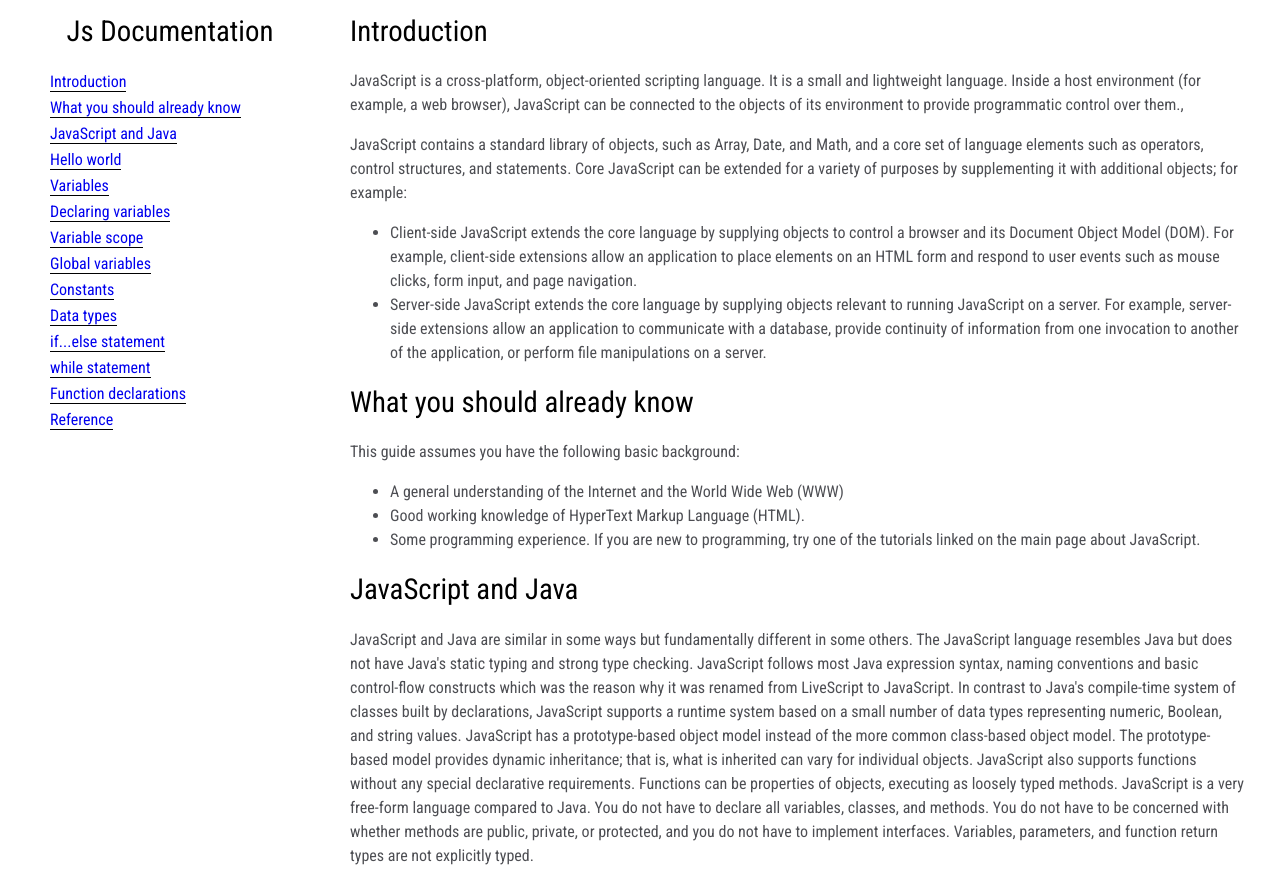
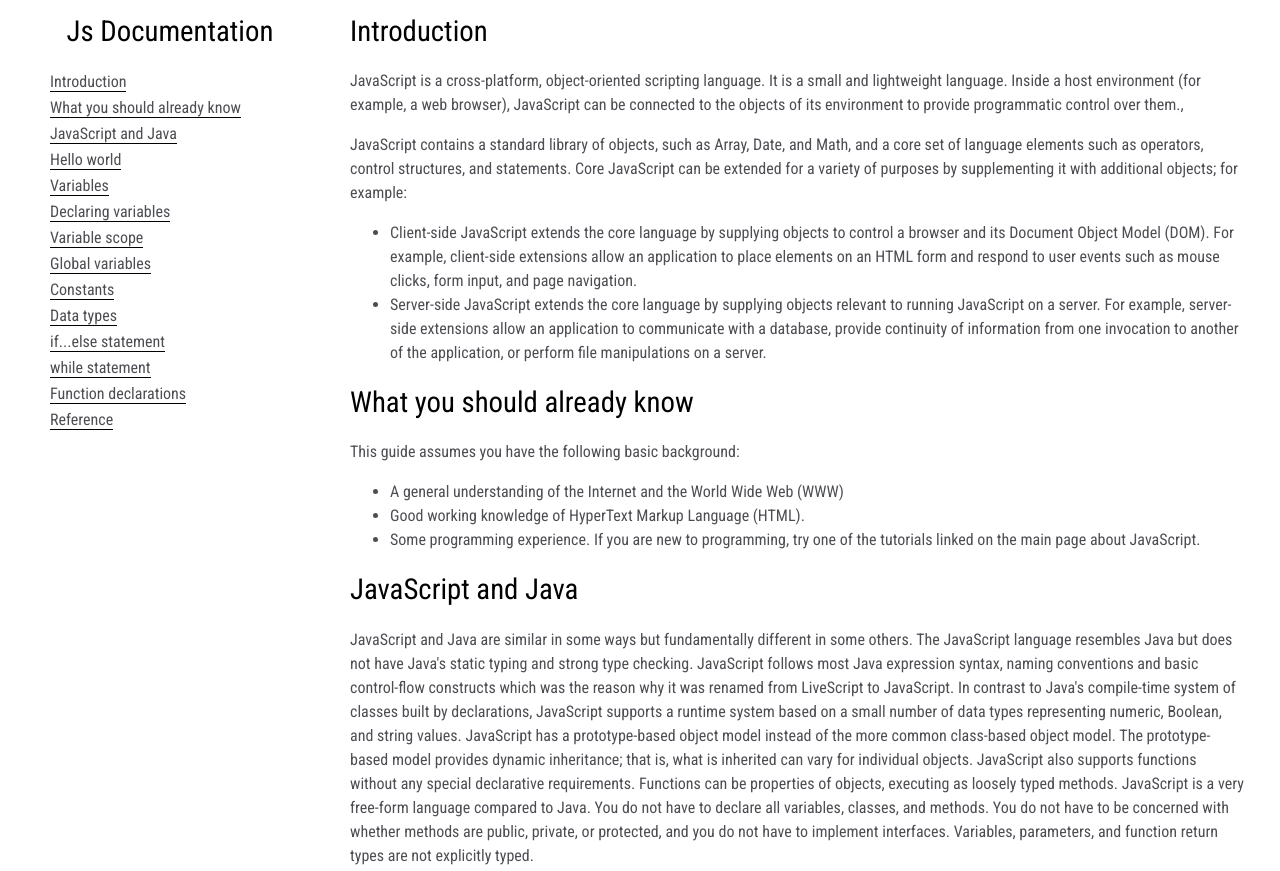
Before and after one commit to faizanwaniiQuasar/TechnicalDocumentationPage, a plain HTML site: page index.html in a window 1280 px wide. Shown: the top 871 px of the page. Drawn offline with Linux system fonts and the light colour scheme.

Commit message:
color changed of links

```diff
--- a/index.css
+++ b/index.css
@@ -51,6 +51,7 @@ nav header{
     text-align: center;
     border-bottom: 1px solid black;
     line-height: 26px;
+    color: #4d4e53;
 
 }
 #ul-navbar{
```
